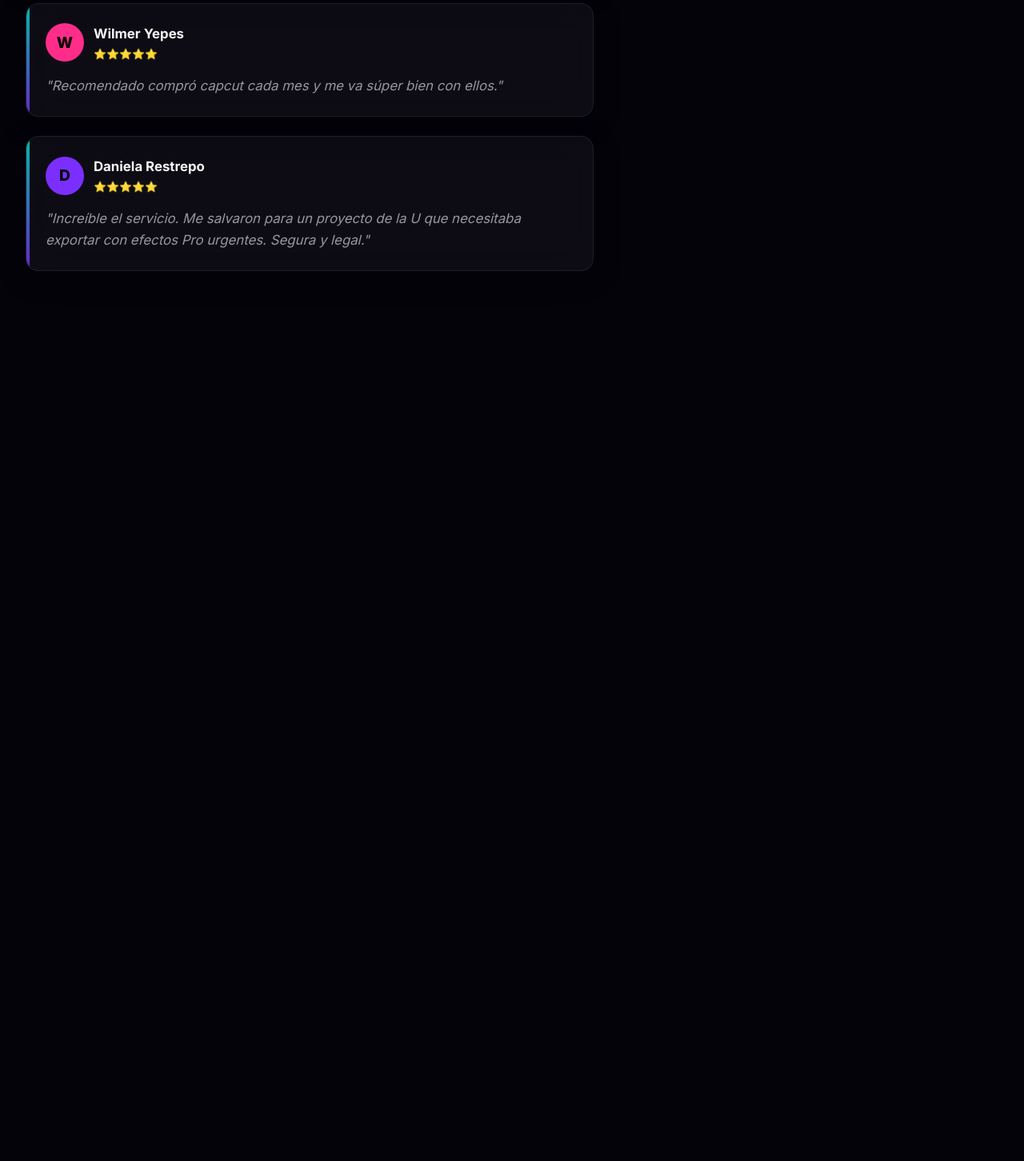
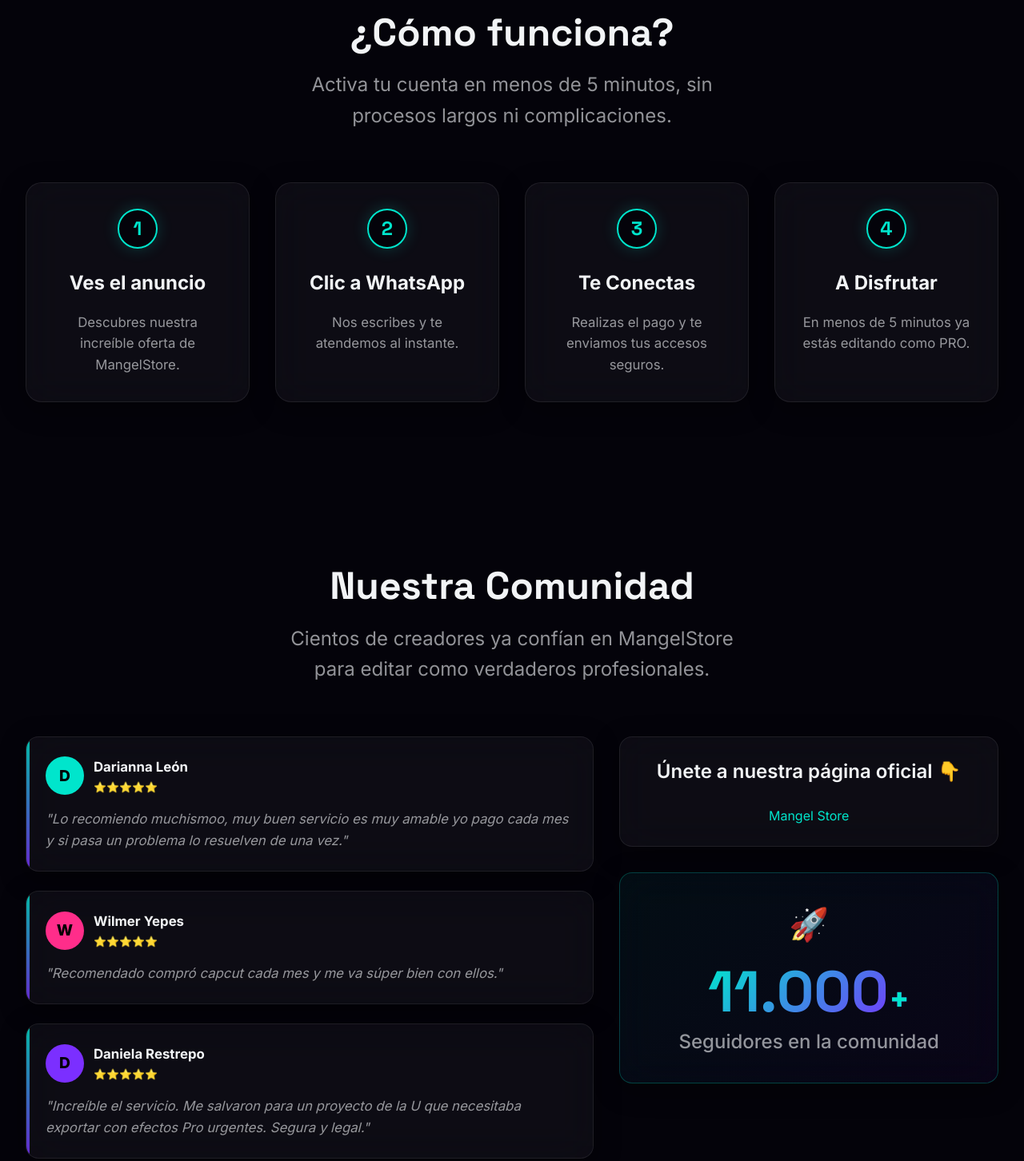
Before and after one commit to KunMi658/mangel-store, a plain HTML site: page index.html in a window 1280 px wide. Shown: the part 1311-2763 px from the top of the page at 80% size. Before the commit the page ends 1746 px from the top, so only its background shows below. Drawn offline with Linux system fonts and the light colour scheme.

Commit message:
feat: Add missing sections, mobile layout fixes, and dynamic follower counter

```diff
--- a/index.css
+++ b/index.css
@@ -992,24 +992,62 @@
 
 @media (max-width: 480px) {
   .hero {
-    padding-top: 4rem;
+    padding-top: 5rem;
+  }
+
+  .hero__content {
+    gap: 1.5rem;
   }
 
   .hero__title {
-    font-size: clamp(2rem, 8vw, 2.6rem);
+    font-size: clamp(1.8rem, 8vw, 2.2rem);
+    margin-bottom: 0.8rem;
+  }
+
+  .hero__subtitle {
+    font-size: 0.95rem;
+    margin-bottom: 1.5rem;
   }
 
   .hero__price-amount {
-    font-size: 2.2rem;
+    font-size: 2rem;
   }
 
   .hero__cta .btn {
     width: 100%;
+    padding: 12px;
+    font-size: 0.9rem;
+  }
+
+  .hero__product-card {
+    padding: 1.2rem;
+    max-width: 100%;
   }
 
   .product-card__icon {
-    width: 44px;
-    height: 44px;
+    width: 40px;
+    height: 40px;
+  }
+
+  .product-card__name {
+    font-size: 1.1rem;
+  }
+
+  .product-card__features li {
+    font-size: 0.8rem;
+    padding: 8px 0;
+  }
+
+  .product-card__price-value {
+    font-size: 1.6rem;
+  }
+
+  .section__title {
+    font-size: 1.8rem;
+  }
+
+  .review-card {
+    padding: 1.2rem;
   }
 }
 
@@ -1166,6 +1204,95 @@
   font-weight: 600;
 }
 
+/* ============================================================
+   DYNAMIC COUNTER & SECTIONS
+   ============================================================ */
+
+.counter-card {
+  padding: 2rem;
+  border-radius: 16px;
+  text-align: center;
+  display: flex;
+  flex-direction: column;
+  align-items: center;
+  justify-content: center;
+  margin-top: 2rem;
+  background: linear-gradient(135deg, rgba(0, 229, 204, 0.05), rgba(123, 47, 255, 0.05));
+  border: 1px solid var(--border-glow-teal);
+}
+
+.counter-card__icon {
+  font-size: 2.5rem;
+  margin-bottom: 1rem;
+}
+
+.counter-card__number {
+  font-family: var(--font-heading);
+  font-size: clamp(3rem, 6vw, 4.5rem);
+  font-weight: 900;
+  background: linear-gradient(135deg, var(--accent-teal), var(--accent-purple));
+  -webkit-background-clip: text;
+  -webkit-text-fill-color: transparent;
+  line-height: 1;
+  margin-bottom: 0.5rem;
+  display: inline-flex;
+  align-items: baseline;
+}
+
+.counter-card__number::after {
+  content: '+';
+  font-size: 0.6em;
+  -webkit-text-fill-color: var(--accent-teal);
+}
+
+.counter-card__label {
+  font-size: var(--fs-h3);
+  color: var(--text-secondary);
+  font-weight: 500;
+}
+
+/* Steps Grid */
+.steps-grid {
+  display: grid;
+  grid-template-columns: repeat(auto-fit, minmax(240px, 1fr));
+  gap: 2rem;
+  margin-top: 3rem;
+}
+
+.step-card {
+  padding: 2rem;
+  text-align: center;
+  position: relative;
+}
+
+.step-card__number {
+  width: 50px;
+  height: 50px;
+  border-radius: 50%;
+  background: var(--bg-void);
+  border: 2px solid var(--accent-teal);
+  color: var(--accent-teal);
+  font-family: var(--font-heading);
+  font-size: 1.5rem;
+  font-weight: 800;
+  display: flex;
+  align-items: center;
+  justify-content: center;
+  margin: 0 auto 1.5rem;
+  box-shadow: 0 0 20px rgba(0, 229, 204, 0.2);
+}
+
+.step-card__title {
+  font-size: var(--fs-h3);
+  margin-bottom: 1rem;
+  font-weight: 700;
+}
+
+.step-card__text {
+  color: var(--text-secondary);
+  font-size: var(--fs-body);
+}
+
 @media (max-width: 900px) {
   .testimonials__grid {
     grid-template-columns: 1fr;
--- a/index.html
+++ b/index.html
@@ -186,6 +186,50 @@
     </div>
   </section>
 
+  <!-- ===== PRODUCT DETAILS ===== -->
+  <section class="section" id="producto">
+    <div class="container">
+      <div class="section__header reveal">
+        <h2 class="section__title">Todo el poder de <span class="accent-teal">CapCut PRO</span></h2>
+        <p class="section__subtitle">Desbloquea las herramientas que usan los creadores top para viralizar sus videos.</p>
+      </div>
+      <!-- Additional product details could go here in a grid. Keeping it minimal for Spatial UI. -->
+    </div>
+  </section>
+
+  <!-- ===== HOW IT WORKS ===== -->
+  <section class="section" id="como-funciona">
+    <div class="container">
+      <div class="section__header reveal">
+        <h2 class="section__title">¿Cómo <span class="accent-purple">funciona?</span></h2>
+        <p class="section__subtitle">Activa tu cuenta en menos de 5 minutos, sin procesos largos ni complicaciones.</p>
+      </div>
+
+      <div class="steps-grid">
+        <div class="step-card glass-card reveal">
+          <div class="step-card__number">1</div>
+          <h3 class="step-card__title">Ves el anuncio</h3>
+          <p class="step-card__text">Descubres nuestra increíble oferta de MangelStore.</p>
+        </div>
+        <div class="step-card glass-card reveal" style="transition-delay: 0.1s;">
+          <div class="step-card__number">2</div>
+          <h3 class="step-card__title">Clic a WhatsApp</h3>
+          <p class="step-card__text">Nos escribes y te atendemos al instante.</p>
+        </div>
+        <div class="step-card glass-card reveal" style="transition-delay: 0.2s;">
+          <div class="step-card__number">3</div>
+          <h3 class="step-card__title">Te Conectas</h3>
+          <p class="step-card__text">Realizas el pago y te enviamos tus accesos seguros.</p>
+        </div>
+        <div class="step-card glass-card reveal" style="transition-delay: 0.3s;">
+          <div class="step-card__number">4</div>
+          <h3 class="step-card__title">A Disfrutar</h3>
+          <p class="step-card__text">En menos de 5 minutos ya estás editando como PRO.</p>
+        </div>
+      </div>
+    </div>
+  </section>
+
   <!-- ===== TESTIMONIALS & COMMUNITY ===== -->
   <section class="section testimonials" id="testimonios">
     <div class="container">
@@ -231,7 +275,7 @@
           </div>
         </div>
 
-        <!-- Right: Facebook Page Plugin -->
+        <!-- Right: Facebook Page Plugin and Dynamic Counter -->
         <div class="testimonials__fb-plugin reveal" style="transition-delay: 0.3s;">
           <div class="fb-plugin-wrapper glass-card">
             <h3 class="fb-plugin-title">Únete a nuestra página oficial 👇</h3>
@@ -246,6 +290,13 @@
                 <a href="https://www.facebook.com/mangelcapcut/">Mangel Store</a>
               </blockquote>
             </div>
+          </div>
+
+          <!-- DYNAMIC COUNTER -->
+          <div class="counter-card glass-card reveal" style="transition-delay: 0.4s;">
+            <div class="counter-card__icon">🚀</div>
+            <div class="counter-card__number" data-target="11000">0</div>
+            <div class="counter-card__label">Seguidores en la comunidad</div>
           </div>
         </div>
       </div>
@@ -384,6 +435,13 @@
       entries.forEach(entry => {
         if (entry.isIntersecting) {
           entry.target.classList.add('visible');
+
+          // Trigger counter animation if it's the counter card
+          if (entry.target.querySelector('.counter-card__number')) {
+            const counter = entry.target.querySelector('.counter-card__number');
+            animateCounter(counter);
+          }
+
           revealObserver.unobserve(entry.target);
         }
       });
@@ -392,6 +450,28 @@
     document.querySelectorAll('.reveal').forEach(el => {
       revealObserver.observe(el);
     });
+
+    // ============================
+    // DYNAMIC COUNTER ANIMATION
+    // ============================
+    function animateCounter(counter) {
+      const target = +counter.getAttribute('data-target');
+      const duration = 2000; // ms
+      const increment = target / (duration / 16); // 60fps
+
+      let current = 0;
+      const updateCounter = () => {
+        current += increment;
+        if (current < target) {
+          counter.innerText = Math.ceil(current).toLocaleString('es-CO');
+          requestAnimationFrame(updateCounter);
+        } else {
+          counter.innerText = target.toLocaleString('es-CO');
+        }
+      };
+
+      updateCounter();
+    }
 
     // ============================
     // SMOOTH SCROLL for anchor links
```
